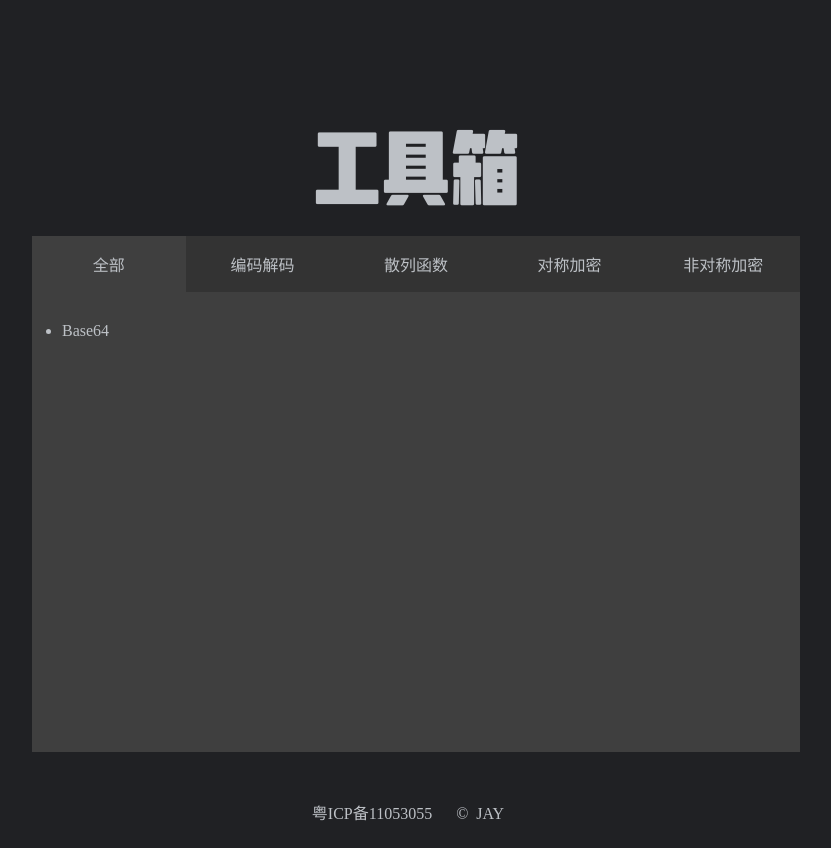
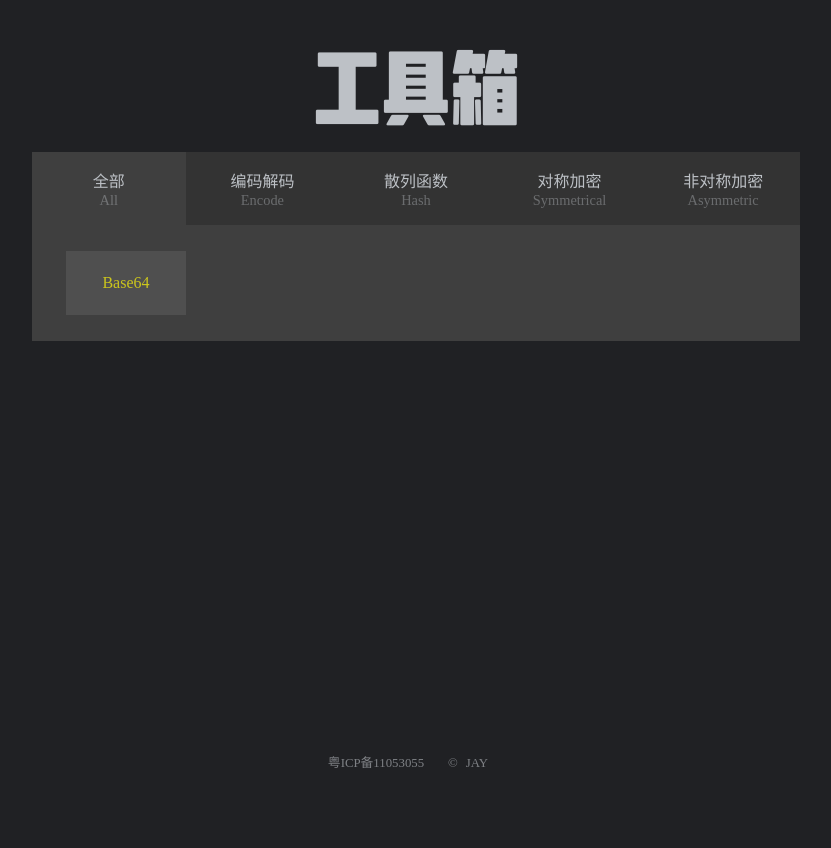
Before and after one commit to oonne/Toolbox, a Vue app: page / in a window 1280 px wide. Shown: the whole page, without its empty margins (224-1055 px from the left). After the commit the page ends 800 px from the top, so only its background shows below. Built offline with nearby package versions, Linux system fonts and the light colour scheme.

Commit message:
feat: 样式修改

```diff
--- a/src/App.vue
+++ b/src/App.vue
@@ -40,6 +40,8 @@
   width: 100%;
   height: 48px;
   text-align: center;
+  font-size: 0.8rem;
+  opacity: 0.6;
 }
 footer a{
   color: var(--color);
--- a/src/assets/css/reset.css
+++ b/src/assets/css/reset.css
@@ -4,6 +4,9 @@
   --color: #bdc1c6;
 }
 
+html{
+  font-size: 16px;
+}
 body{
   background: var(--background);
   color: var(--color);
--- a/src/pages/Index/PageIndex.vue
+++ b/src/pages/Index/PageIndex.vue
@@ -11,7 +11,6 @@
 
 /* 功能 */
 const featuresList = computed(() => features.filter((f) => f.category.includes(active.value)));
-
 </script>
 
 <template>
@@ -31,7 +30,10 @@
           :class="category.en===active ? 'active' : ''"
           @click="SetCategory(category.en)"
         >
-          {{ category.cn }}
+          <p>{{ category.cn }}</p>
+          <p class="category-en">
+            {{ category.en }}
+          </p>
         </li>
       </ul>
     </div>
@@ -42,6 +44,7 @@
         <li
           v-for="item in featuresList"
           :key="item.name"
+          class="feature-item"
         >
           {{ item.name }}
         </li>
@@ -53,15 +56,15 @@
 <style scoped>
 .index{
   margin: auto;
-  padding-top: 16vh;
+  padding-top: 3rem;
   max-width: 768px;
 }
 
 .logo{
   font-family: 'MFQiHei';
-  font-size: 80px;
+  font-size: 5rem;
   text-align: center;
-  margin-bottom: 28px;
+  margin-bottom: 1.5rem;
 }
 
 .category-warp{
@@ -82,22 +85,44 @@
   cursor: pointer;
   text-align: center;
 }
+.category-en{
+  font-size: 0.9rem;
+  opacity: 0.4;
+}
 .category-item.active{
   background-color: #3f3f3f;
 }
 
 .feature-warp{
   background-color: #3f3f3f;
-  padding: 30px;
+  padding: 16px 24px;
 }
 .feature{
-  height: 400px;
+  overflow: hidden;
+}
+.feature-item{
+  list-style: none;
+  margin: 10px;
+  width: 120px;
+  height: 4rem;
+  line-height: 4rem;
+  cursor: pointer;
+  background: #4f4f4f;
+  color: rgb(203, 197, 29);
+  text-align: center;
+}
+.feature-item:hover{
+  background-color: #555;
+  color: rgb(203, 197, 100);
 }
 
 /* 小屏 */
 @media screen and (max-width: 800px) {
   .index{
-    padding-top: 48px;
+    padding-top: 2rem;
+  }
+  .logo{
+    font-size: 3rem;
   }
 }
 
```
